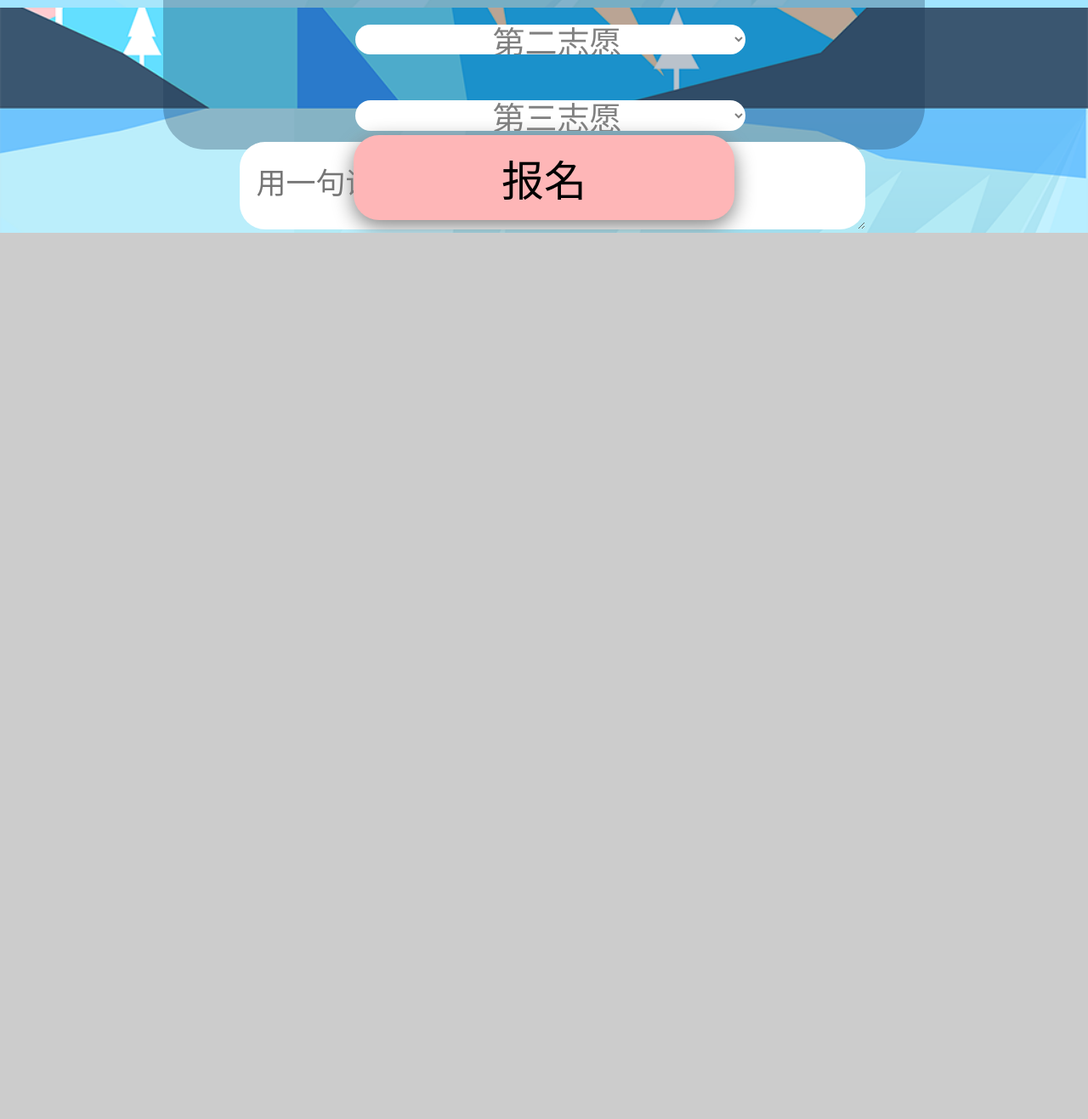
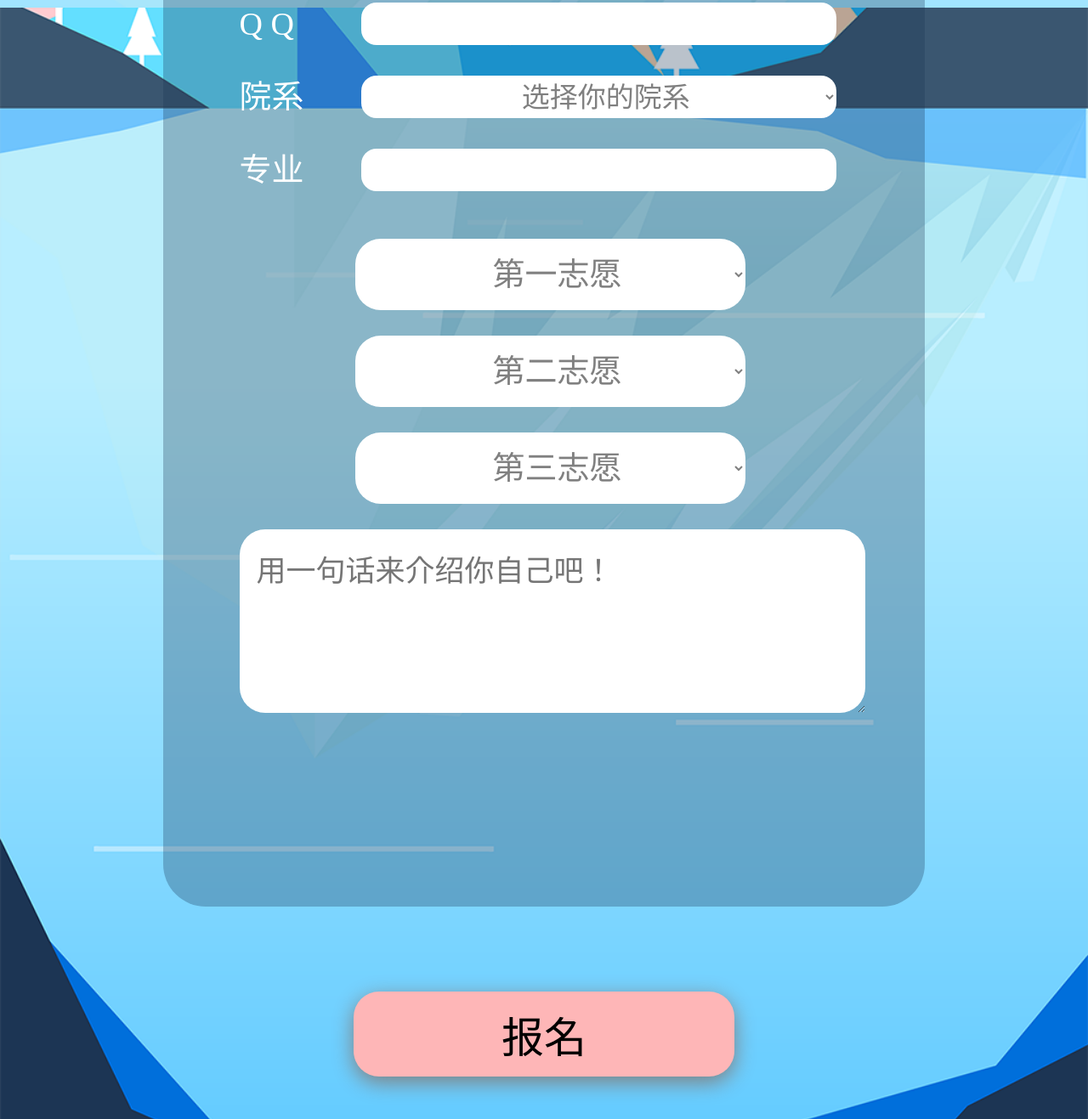
Before and after one commit to jerryqzc/sss, a plain HTML site: page index.html in a window 1280 px wide. Shown: the part 791-2108 px from the top of the page at 85% size. Before the commit the page ends 1065 px from the top, so only its background shows below. Drawn offline with Linux system fonts and the light colour scheme.

Commit message:
Add files via upload

```diff
--- a/css/style.css
+++ b/css/style.css
@@ -48,7 +48,7 @@ body:before {
 }
 .reformbg{
 	width: 70%;
-	height: 88%;
+	height: 1500px;
 	position: absolute;
 	margin-left: 15%;
 	z-index: -1;
@@ -61,7 +61,7 @@ body:before {
 }
 .reform{
 	width: 70%;
-	height: 86%;
+	height: 1400px;
 	position: absolute;
 	margin-left: 15%;
 	display: flex;
@@ -74,7 +74,7 @@ body:before {
 	height: 4%;
 	/*position: absolute;
 	z-index: 1;*/
-	margin-top: 4%;
+	margin-top: 30px;
 	line-height: 50px;
 	font-size: 38px;
 	color: white;
@@ -113,10 +113,10 @@ body:before {
 }
 #repeatMd1,#repeatMd2,#repeatMd3{
 	height: 6%;
-	margin-top: 11%;
+	margin-top: 50px;
 }
 #repeatMd2,#repeatMd3{
-	margin-top: 6%;
+	margin-top: 30px;
 }
 #md1,#md2,#md3{
 	width: 64%;
@@ -142,7 +142,7 @@ input::-moz-placeholder{
 #intro{
 	width: 100%;
 	height: 14%;
-	margin-top: 2vh;
+	margin-top: 30px;
 }
 #trod{
 	width: 80%;
@@ -160,12 +160,16 @@ input::-moz-placeholder{
 	height: 100px;
 	margin-left: 32.5%;
 	position: relative;
-	margin-top: 74vh;
+	margin-top: 1600px;
 	border: none;
 	background-color: #feb6b7;
 	font-size: 50px;
 	border-radius: 30px;
 	box-shadow: 0px 7px 25px grey;
+}
+#blank{
+	width: 100%;
+	height: 50px;
 }
 
 
--- a/index.html
+++ b/index.html
@@ -103,6 +103,7 @@
 
 					</div>
 					<input type="submit" value="报名" id="sign" />
+					<p id="blank"></p>
 				</div>
 
 			</form>
```
